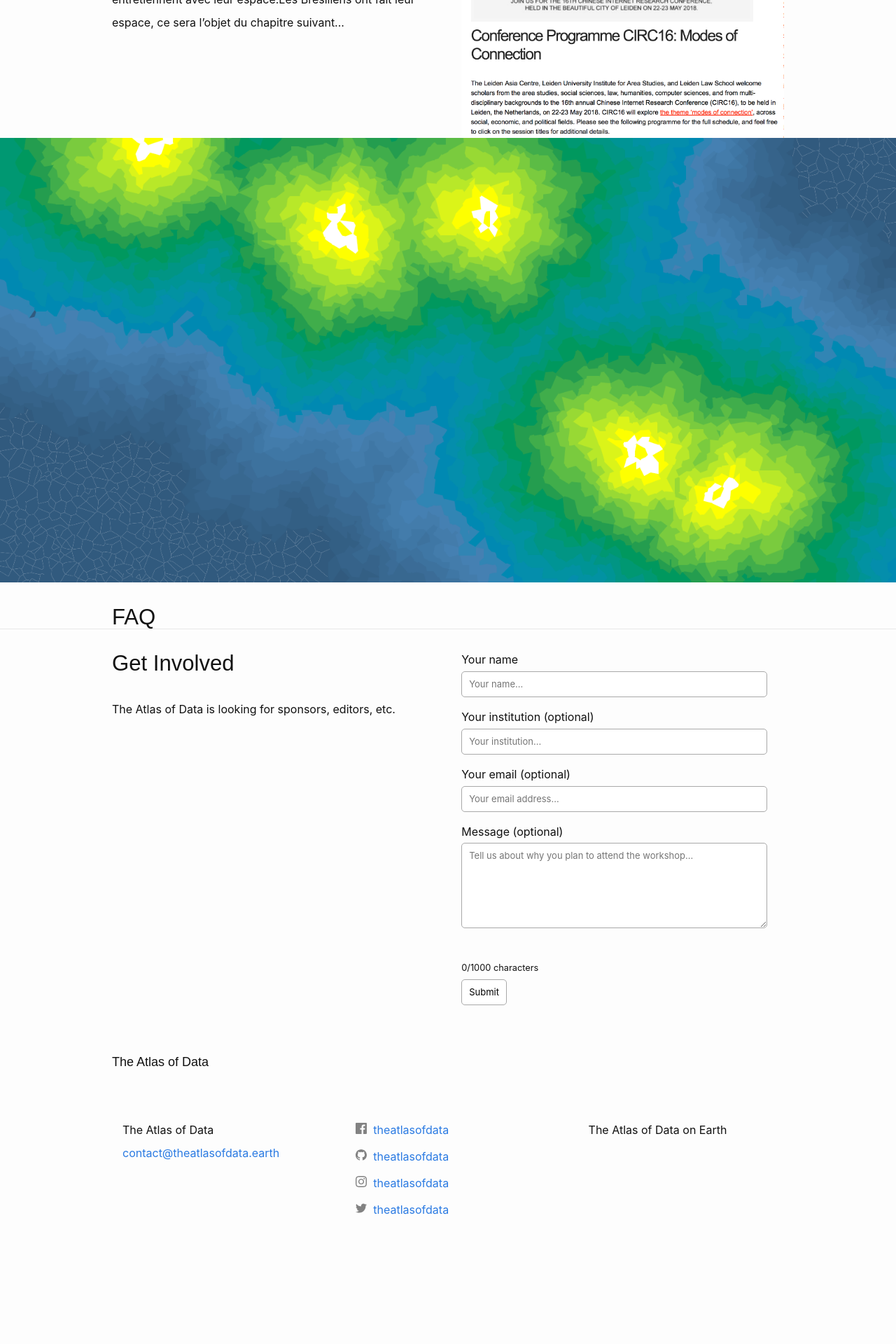
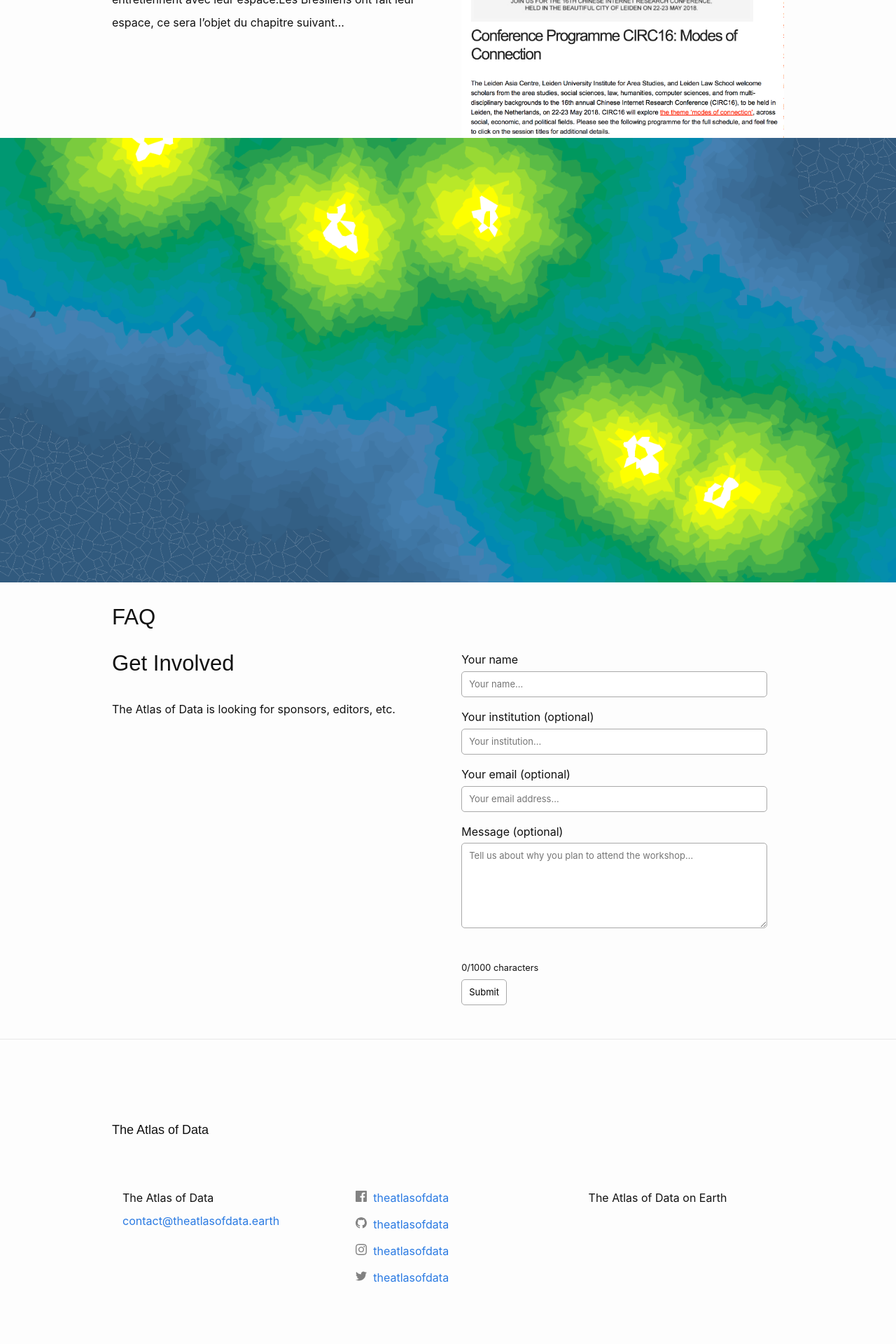
Before and after one commit to atlasofdata/atlasofdata.github.io, a Jekyll site: the page built from home.html, in a window 1280 px wide. Shown: the part 1475-3395 px from the top of the page at 70% size. Built offline with Jekyll 4.4.1, drawn with Linux system fonts in a browser that asks for light colours; before the commit the page ends 3268 px from its top, so only the background shows below that.

Commit message:
clear grid properly

```diff
--- a/_sass/grid.scss
+++ b/_sass/grid.scss
@@ -83,3 +83,11 @@
   .offset-by-one-half.columns     { margin-left: 52%; }
 
 }
+
+/* Self Clearing Goodness */
+.container:after,
+.row:after,
+.u-cf {
+  content: "";
+  display: table;
+  clear: both; }
--- a/css/main.scss
+++ b/css/main.scss
@@ -25,7 +25,6 @@
   width: 100vw;
   height: 100vh;
   font-weight: bolder;
-  z-index: 3;
 
   background: url(/img/seedvault.jpg) no-repeat center center fixed;
   -webkit-background-size: cover;
```
